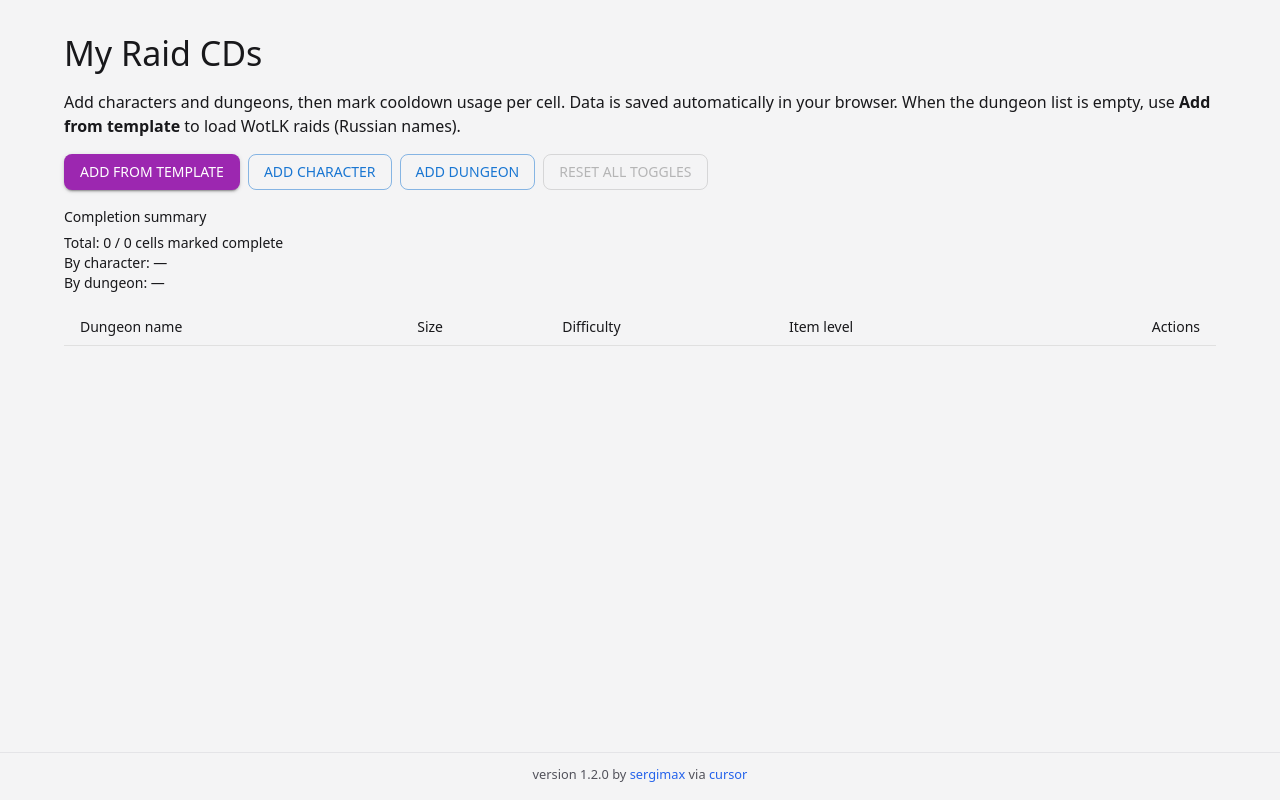
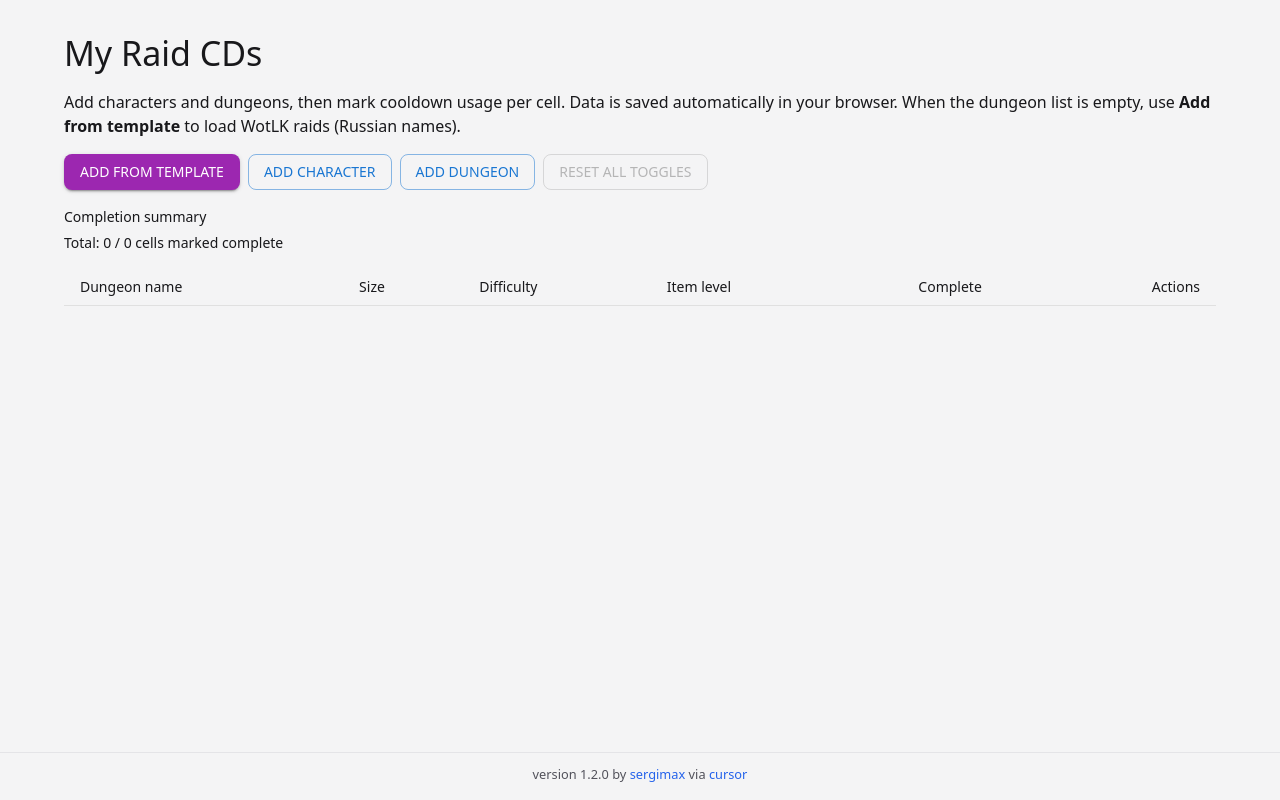
Before and after one commit to sergimax/my-raid-cds, a React (Vite) app: page / in a window 1280 px wide. Built offline with nearby package versions, Linux system fonts and the light colour scheme.

Commit message:
refactor(App): simplify completion summary logic, enhance performance by utilizing utility functions for counting completions

```diff
--- a/src/App.tsx
+++ b/src/App.tsx
@@ -11,35 +11,26 @@ import {
 import "./App.css";
 import { Alert, Container, Stack } from "@mui/material";
 import { useMemo } from "react";
-import type { CompletionSummaryData } from "./components/completion-summary/types.ts";
+import { countCompletedForCharacter } from "./utils/completion-counts.ts";
 import { useRaidTracker } from "./hooks/use-raid-tracker.ts";
 
 function App() {
   const tracker = useRaidTracker();
 
-  const completionSummary = useMemo((): CompletionSummaryData => {
-    const perCharacter = tracker.characters.map((character) => {
-      const togglesForCharacter = tracker.dungeonToggles[character.id] ?? {};
-      const completedCount = tracker.dungeons.filter(
-        (dungeon) => togglesForCharacter[dungeon.id],
-      ).length;
-      return { character, completedCount };
-    });
-
-    const perDungeon = tracker.dungeons.map((dungeon) => {
-      const completedCount = tracker.characters.filter(
-        (character) => tracker.dungeonToggles[character.id]?.[dungeon.id],
-      ).length;
-      return { dungeon, completedCount };
-    });
-
-    const totalCells = tracker.characters.length * tracker.dungeons.length;
-    const totalCompleted = perCharacter.reduce(
-      (sum, row) => sum + row.completedCount,
+  const { totalCells, totalCompleted } = useMemo(() => {
+    const totalCells =
+      tracker.characters.length * tracker.dungeons.length;
+    const totalCompleted = tracker.characters.reduce(
+      (sum, character) =>
+        sum +
+        countCompletedForCharacter(
+          character.id,
+          tracker.dungeons,
+          tracker.dungeonToggles,
+        ),
       0,
     );
-
-    return { perCharacter, perDungeon, totalCells, totalCompleted };
+    return { totalCells, totalCompleted };
   }, [tracker.characters, tracker.dungeons, tracker.dungeonToggles]);
 
   const showIntro =
@@ -94,9 +85,8 @@ function App() {
           ) : null}
 
           <CompletionSummary
-            summary={completionSummary}
-            characterCount={tracker.characters.length}
-            dungeonCount={tracker.dungeons.length}
+            totalCompleted={totalCompleted}
+            totalCells={totalCells}
           />
 
           <RaidTrackerTable
--- a/src/components/completion-summary/index.tsx
+++ b/src/components/completion-summary/index.tsx
@@ -1,12 +1,9 @@
 import { Box, Typography } from "@mui/material";
 import type { CompletionSummaryProps } from "./types.ts";
-import type { CharacterRecord } from "../../types/characters.ts";
-import type { DungeonRecord } from "../../types/dungeons.ts";
 
 export function CompletionSummary({
-  summary,
-  dungeonCount,
-  characterCount,
+  totalCompleted,
+  totalCells,
 }: CompletionSummaryProps) {
   return (
     <Box>
@@ -14,26 +11,7 @@ export function CompletionSummary({
         Completion summary
       </Typography>
       <Typography variant="body2" color="text.secondary">
-        Total: {summary.totalCompleted} / {summary.totalCells} cells marked
-        complete
-      </Typography>
-      <Typography variant="body2" color="text.secondary">
-        By character:{" "}
-        {summary.perCharacter
-          .map(
-            ({ character, completedCount }: { character: CharacterRecord; completedCount: number }) =>
-              `${character.name}: ${completedCount}/${dungeonCount}`,
-          )
-          .join(" · ") || "—"}
-      </Typography>
-      <Typography variant="body2" color="text.secondary">
-        By dungeon:{" "}
-        {summary.perDungeon
-          .map(
-            ({ dungeon, completedCount }: { dungeon: DungeonRecord; completedCount: number }) =>
-              `${dungeon.name}: ${completedCount}/${characterCount}`,
-          )
-          .join(" · ") || "—"}
+        Total: {totalCompleted} / {totalCells} cells marked complete
       </Typography>
     </Box>
   );
--- a/src/components/index.ts
+++ b/src/components/index.ts
@@ -3,7 +3,7 @@ export { AppHeader } from "./app-header/index.tsx";
 export { AppIntro } from "./app-intro/index.tsx";
 export { CharacterForm } from "./character-form/index.tsx";
 export { CompletionSummary } from "./completion-summary/index.tsx";
-export type { CompletionSummaryData } from "./completion-summary/types.ts";
+export type { CompletionSummaryProps } from "./completion-summary/types.ts";
 export { DungeonForm } from "./dungeon-form/index.tsx";
 export { RaidTrackerTable } from "./raid-tracker-table/index.tsx";
 export { TrackerControls } from "./tracker-controls/index.tsx";
--- a/src/components/raid-tracker-table/index.tsx
+++ b/src/components/raid-tracker-table/index.tsx
@@ -13,6 +13,10 @@ import {
 } from "@mui/material";
 import { characterNameDisplaySx, type CharacterRecord } from "../../types/characters.ts";
 import type { DungeonRecord } from "../../types/dungeons.ts";
+import {
+  countCompletedForCharacter,
+  countCompletedForDungeon,
+} from "../../utils/completion-counts.ts";
 import type { RaidTrackerTableProps } from "./types.ts";
 
 const STATIC_COLUMNS: ReadonlyArray<{
@@ -24,6 +28,8 @@ const STATIC_COLUMNS: ReadonlyArray<{
   { key: "difficulty", label: "Difficulty" },
   { key: "itemLevel", label: "Item level" },
 ];
+
+const COMPLETE_COLUMN = { key: "complete" as const, label: "Complete" };
 
 function formatDungeonCell(
   dungeon: DungeonRecord,
@@ -44,6 +50,9 @@ export function RaidTrackerTable({
   onDeleteDungeon,
   onResetCharacterToggles,
 }: RaidTrackerTableProps) {
+  const dungeonCount = dungeons.length;
+  const characterCount = characters.length;
+
   return (
     <TableContainer sx={{ overflowX: "auto" }}>
       <Table size="small" stickyHeader>
@@ -52,6 +61,9 @@ export function RaidTrackerTable({
             {STATIC_COLUMNS.map((column) => (
               <TableCell key={column.key}>{column.label}</TableCell>
             ))}
+            <TableCell key={COMPLETE_COLUMN.key} align="center">
+              {COMPLETE_COLUMN.label}
+            </TableCell>
             {characters.map((character: CharacterRecord) => (
               <TableCell key={character.id} align="center">
                 <Stack spacing={0.5} sx={{ alignItems: "center" }}>
@@ -77,6 +89,14 @@ export function RaidTrackerTable({
                       {character.name}
                     </Typography>
                   </Stack>
+                  <Typography variant="caption" color="text.secondary">
+                    {countCompletedForCharacter(
+                      character.id,
+                      dungeons,
+                      dungeonToggles,
+                    )}
+                    /{dungeonCount}
+                  </Typography>
                   <Stack direction="row" spacing={0.5} sx={{ flexWrap: "wrap", justifyContent: "center" }}>
                     <Button
                       size="small"
@@ -112,6 +132,16 @@ export function RaidTrackerTable({
                   {formatDungeonCell(dungeon, column.key)}
                 </TableCell>
               ))}
+              <TableCell key={COMPLETE_COLUMN.key} align="center">
+                <Typography variant="body2" color="text.secondary">
+                  {countCompletedForDungeon(
+                    dungeon.id,
+                    characters,
+                    dungeonToggles,
+                  )}
+                  /{characterCount}
+                </Typography>
+              </TableCell>
               {characters.map((character: CharacterRecord) => (
                 <TableCell key={character.id} align="center">
                   <Switch
--- /dev/null
+++ b/src/utils/completion-counts.ts
@@ -0,0 +1,21 @@
+import type { CharacterRecord } from "../types/characters.ts";
+import type { DungeonRecord, DungeonToggles } from "../types/dungeons.ts";
+
+export function countCompletedForCharacter(
+  characterId: string,
+  dungeons: DungeonRecord[],
+  dungeonToggles: DungeonToggles,
+): number {
+  const togglesForCharacter = dungeonToggles[characterId] ?? {};
+  return dungeons.filter((dungeon) => togglesForCharacter[dungeon.id]).length;
+}
+
+export function countCompletedForDungeon(
+  dungeonId: string,
+  characters: CharacterRecord[],
+  dungeonToggles: DungeonToggles,
+): number {
+  return characters.filter(
+    (character) => dungeonToggles[character.id]?.[dungeonId],
+  ).length;
+}
```
Also changed, not shown: src/components/completion-summary/types.ts (+2 -19 lines).
